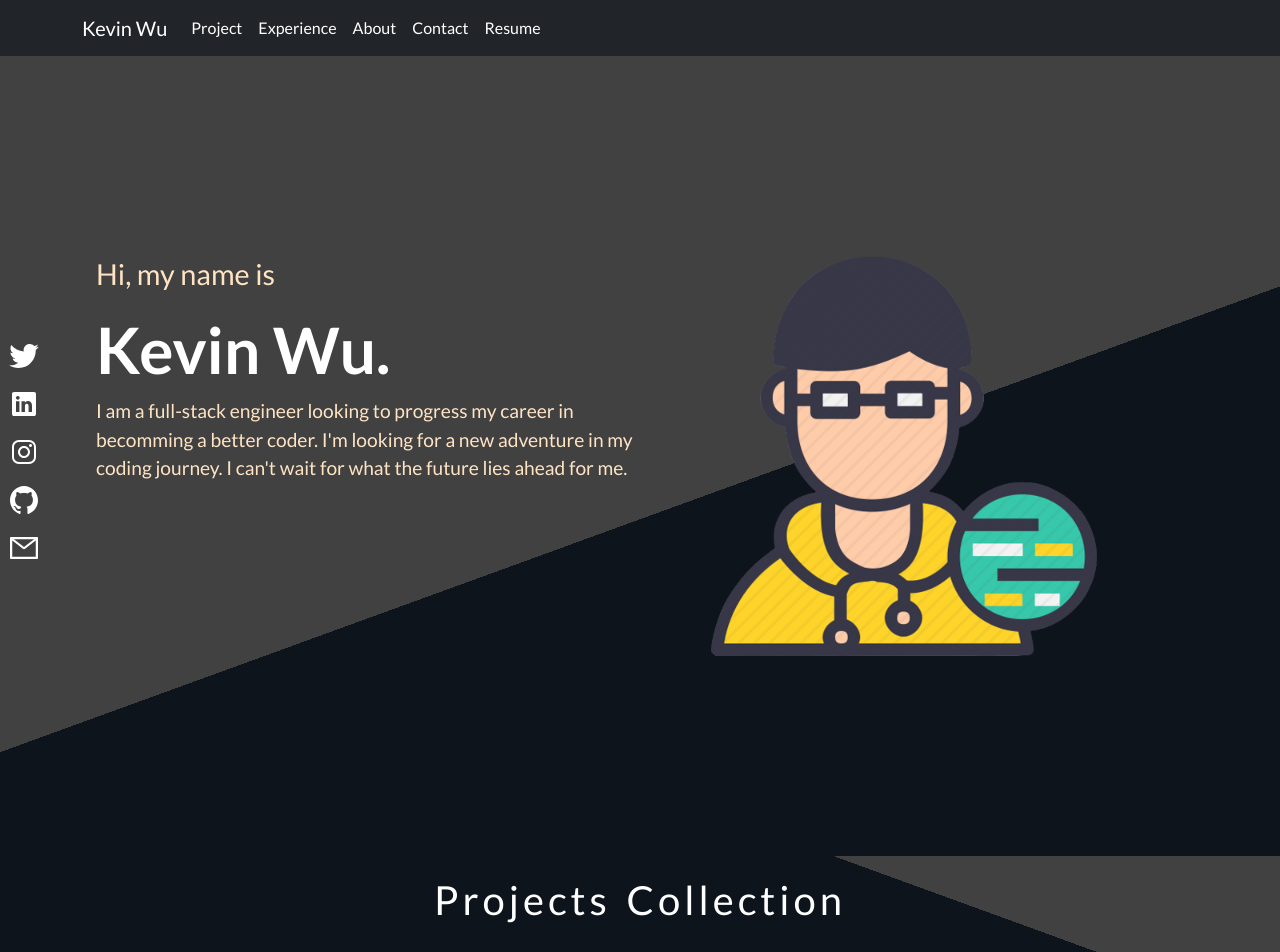
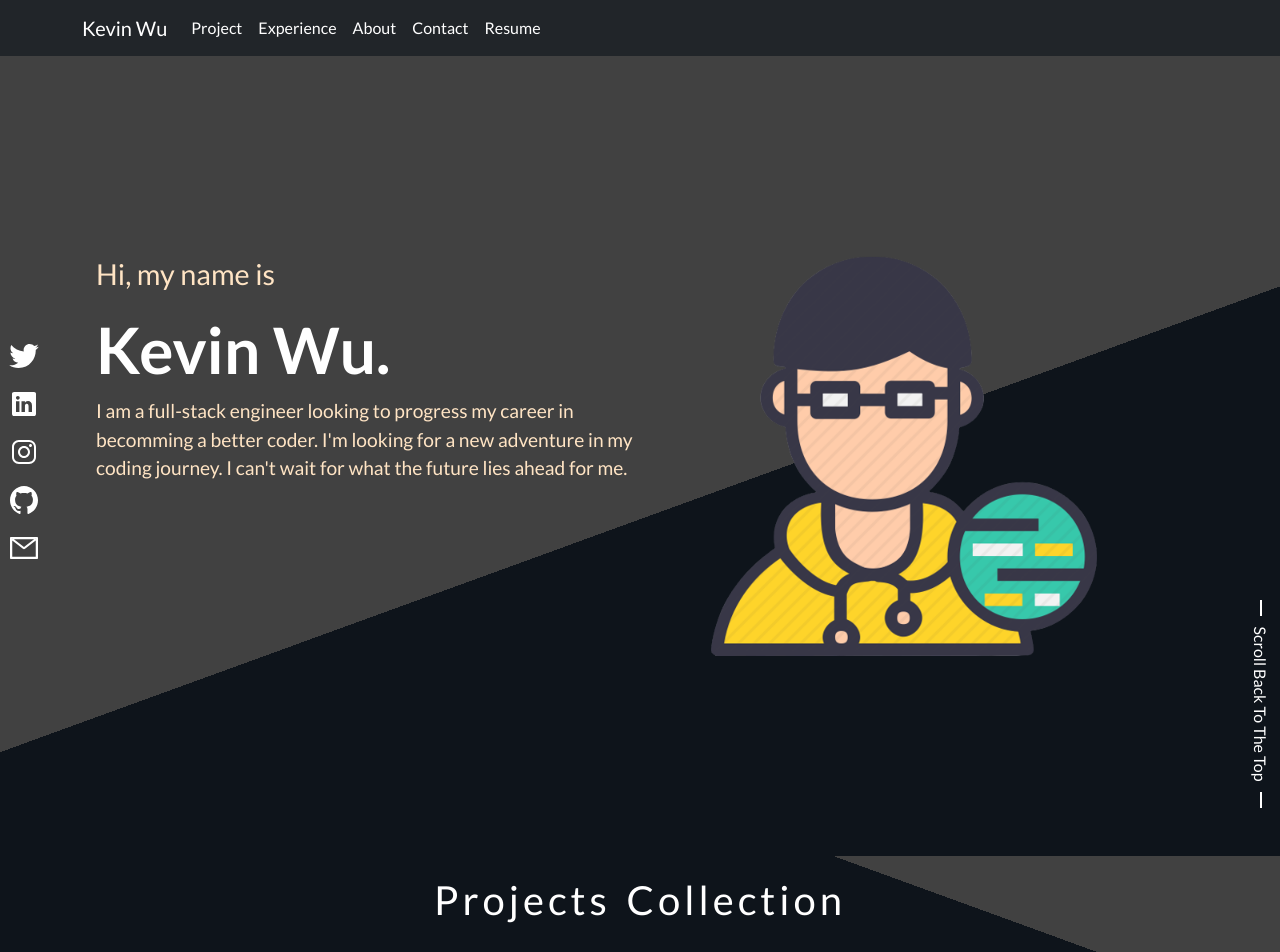
Before and after one commit to KdoubleUs/React-landing-page, a React (Create React App) app: page / in a window 1280 px wide. Shown: the top 952 px of the page. Built offline with nearby package versions, Linux system fonts and the light colour scheme.

Commit message:
added a return to the top page button

```diff
--- a/src/App.css
+++ b/src/App.css
@@ -275,6 +275,28 @@
   margin-left: 6em;
   box-shadow: 8px 6px 1px bisque;
 }
+.rescroll {
+  position: fixed;
+  height: 2em;
+  width: 29em;
+  top: 43em;
+  right: -13em;
+  margin-left: 10em;
+  transform: rotate(90deg);
+  display: flex;
+  justify-content: center;
+}
+#rescroll-button {
+  text-decoration: none;
+  color: white;
+}
+.line {
+  height: 0.1em;
+  width: 1em;
+  background-color: white;
+  margin-top: 10px;
+  margin: 10px;
+}
 /* MOBILE MEDIA QUERIES*/
 @media (max-width: 390px) {
   .app {
--- a/src/App.js
+++ b/src/App.js
@@ -7,6 +7,7 @@ import Social from "./components/social";
 import Experience from "./Pages/Experience";
 import AboutMe from "./Pages/AboutMe";
 import Contact from "./Pages/Contact";
+import Rescroll from "./components/Rescroll";
 import Footer from "./components/footer";
 import Circle from "./components/circle";
 function App() {
@@ -16,6 +17,7 @@ function App() {
       <Navigation />
       <Landing />
       <Social />
+      <Rescroll />
       <Project />
       <Experience />
       <AboutMe />
--- a/src/components/Landing.jsx
+++ b/src/components/Landing.jsx
@@ -40,7 +40,7 @@ const fadeFromBelow = {
 };
 export default function Landing() {
   return (
-    <Section className="landing-section">
+    <Section className="landing-section" id="homepage">
       <Container className="main-page">
         <ColumnLeft>
           <motion.p
--- a/src/components/Project.jsx
+++ b/src/components/Project.jsx
@@ -46,6 +46,7 @@ function Project() {
           ></Card>
           <Card
             title="LinkedFin"
+            link="https://linkedfinkw.netlify.app/"
             text="Full Crud Application of a restaurant App. Find New York City top spots
           to hangout, eat, or drink."
             tools="PYTHON3 || DJANGO || REACTJS || JAVASCRIPT || HEROKU || NETLIFY "
@@ -53,11 +54,11 @@ function Project() {
           <Card
             title="Cross-Road Game"
             text="A fun little vanilla javascript game where I used 2D-collision and event handling to make a block version of frogger"
-            link="NA"
+            link="https://crossroadkw.netlify.app/"
             github="https://github.com/KdoubleUs/Crossing-Game"
             tools="Javascript || HTML5 || CSS3 || NETLIFY "
           ></Card>
-          <Card title="IN-PROGRESS" text="NA" tools="NA"></Card>
+          <Card title="PROJECT" text="IN-PROGRESS" tools="NA"></Card>
         </Container>
       </Section>
     </div>
--- /dev/null
+++ b/src/components/Rescroll.jsx
@@ -0,0 +1,21 @@
+import React from "react";
+import { motion } from "framer-motion";
+function Rescroll() {
+  return (
+    <motion.div className="rescroll">
+      <div className="line"></div>
+      <motion.a
+        href="#homepage"
+        id="rescroll-button"
+        whileHover={{ color: "bisque", fontWeight: 800, duration: 0.4 }}
+        initial={{ opacity: 0, y: -1000 }}
+        animate={{ opacity: 1, y: 0, transition: { duration: 1 } }}
+      >
+        Scroll Back To The Top
+      </motion.a>
+      <div className="line"></div>
+    </motion.div>
+  );
+}
+
+export default Rescroll;
```
